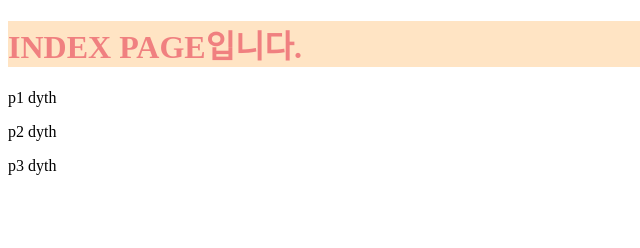
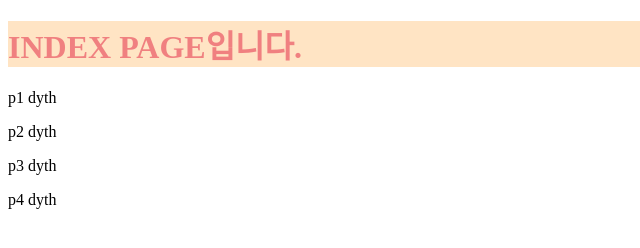
Before and after one commit to YOONSEONGWAN/test07, a plain HTML site: page index.html in a window 1280 px wide. Shown: the full height of the page, 0-640 px from the left. Drawn offline with Linux system fonts and the light colour scheme.

Commit message:
p4 dyth 추가

```diff
--- a/index.html
+++ b/index.html
@@ -16,5 +16,6 @@
     <p>p1 dyth</p>
     <p>p2 dyth</p>
     <p>p3 dyth</p>
+    <p>p4 dyth</p>
 </body>
 </html>
```
